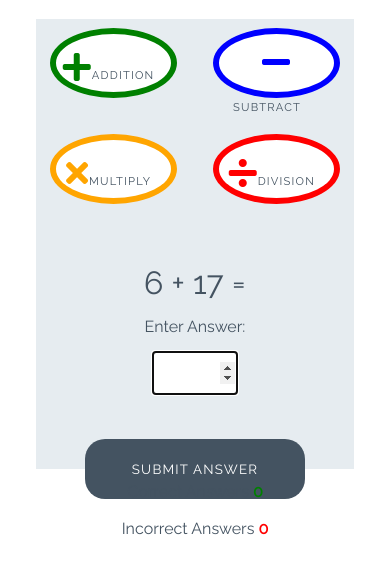
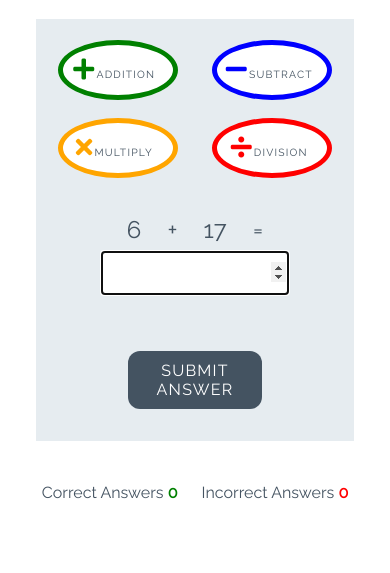
Before and after one commit to BlvckKryptonite/love-math, a plain HTML site: page index.html in a window 390 px wide. Shown: the part 71-644 px from the top of the page. Drawn offline with Linux system fonts and the light colour scheme.

Commit message:
CSS styling to fix spacing issues.

```diff
--- a/assets/CSS/style.css
+++ b/assets/CSS/style.css
@@ -1,3 +1,4 @@
+
 /* --------- Global style */
 body {
     background-color: white;
@@ -22,42 +23,45 @@ body {
     background-color: #E6ECF0;
     box-sizing: border-box;
     width: 85%;
-    height: 65vh;
-    max-height: 450px;
     max-width: 830px;
-    margin-left: auto;
-    margin-right: auto;
-    padding: 1%;
+    margin: 1rem auto;
+    padding: 1rem;
     display: flex;
     flex-direction: column;
     align-items: center;
     justify-content: center;
 }
 
+.question-wrap {
+    display: flex;
+    flex-direction: column;
+    align-items: center;
+}
+
 .question-area {
-    width: 50%;
+    width: 100%;
     font-size: 2rem;
-    margin: auto;
-    padding: 50px 0;
+    padding: 2rem 0;
 }
 
 .question-area span {
-    padding: 0 15px;
+    padding: 0 10px;
 }
 
 .score-area {
-    margin: 5px auto;
-    width: 60%;
+    margin: 10px auto;
+    width: 90%;
     font-size: 1.2rem;
 }
 
 .controls-area {
-    width: 85%;
-    margin: 30px auto;
+    width: 100%;
+    max-width: 400px;
     display: flex;
     flex-wrap: wrap;
     justify-content: center;
     gap: 1rem;
+    margin-bottom: 1rem;
 }
 
 #score {
@@ -82,21 +86,21 @@ body {
     height: 40px;
     width: 80px;
     font-size: 1.2rem;
+    margin-top: 0.5rem;
 }
 
 .scores {
     display: inline-block;
-    padding: 25px;
+    padding: 10px;
 }
 
 /* --------- Buttons */
 .btn {
-    width: 220px;
-    height: 60px;
     font-family: "Raleway", sans-serif;
     text-transform: uppercase;
     letter-spacing: 1.2px;
     color: white;
+    border: none;
 }
 
 .btn:focus {
@@ -111,9 +115,9 @@ body {
     width: 100px;
     height: 100px;
     font-size: 3.2rem;
-    margin: 0 20px;
     transition: all 0.5s;
-    flex: 1 1 120px;
+    flex: 1 1 45%;
+    max-width: 120px;
 }
 
 .btn--big::after {
@@ -171,8 +175,10 @@ body {
 .btn--gray {
     margin-top: 25px;
     background-color: #445361;
-    border: 1px transparent;
     border-radius: 20px;
+    color: white;
+    padding: 12px 24px;
+    font-size: 1rem;
 }
 
 .btn--gray:active,
@@ -180,55 +186,58 @@ body {
     background-color: #0d1013;
 }
 
-/* --------- Media queries */
+/* --------- Mobile Adjustments */
 @media (max-width: 480px) {
+    .game-area {
+        padding: 1rem 0.5rem;
+    }
+
     .controls-area {
-        width: 100%;
-        flex-direction: row;
-        flex-wrap: wrap;
-        justify-content: center;
+        gap: 0.5rem;
     }
 
     .btn--big {
-        width: 70px;
-        height: 70px;
-        font-size: 2rem;
-        margin: 10px;
-        border: 6px solid;
+        width: 45%;
+        height: 60px;
+        font-size: 1.5rem;
+        border-width: 5px;
+        padding: 5px;
+        margin: 5px auto;
+        max-width: 120px;
     }
 
     .btn--big::after {
-        font-size: 0.7rem;
-        left: -0.6rem;
+        font-size: 0.65rem;
+        left: -0.4rem;
     }
 
     .question-area {
-        width: 100%;
-        padding: 20px 0;
+        font-size: 1.5rem;
+        padding: 1rem 0;
     }
 
-    .question-area span {
-        padding: 0;
+    #answer-box {
+        width: 60%;
+        height: 40px;
+        font-size: 1.1rem;
+        margin-top: 0.5rem;
+    }
+
+    .submit-button {
+        margin: 1rem 0;
+    }
+
+    .btn--gray {
+        width: 80%;
+        max-width: 300px;
+        font-size: 1rem;
+        padding: 10px;
+        border-radius: 12px;
     }
 
     .score-area {
-        width: 100%;
         font-size: 1rem;
-    }
-
-    .answer-message {
-        display: block;
-    }
-
-    #answer-box {
-        display: block;
-        margin: 0 auto;
-    }
-
-    .scores {
-        margin: 0.5em auto;
-        display: block;
-        padding: 5px;
+        margin-top: 0.5rem;
     }
 
     .heading {
@@ -237,22 +246,12 @@ body {
 }
 
 @media (max-width: 320px) {
-    .game-area {
-        height: auto;
+    .btn--big {
+        width: 100%;
+        max-width: none;
     }
 
-    .btn--big {
-        width: 60px;
-        height: 60px;
-        font-size: 1.5rem;
-        margin: 5px;
-    }
-
-    .question-area {
-        padding: 15px 0;
-    }
-
-    .controls-area {
-        gap: 0.5rem;
+    #answer-box {
+        width: 80%;
     }
 }
```
